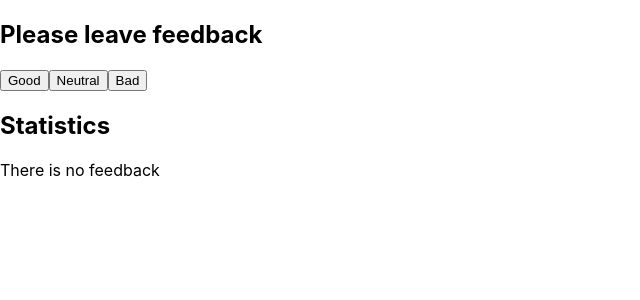
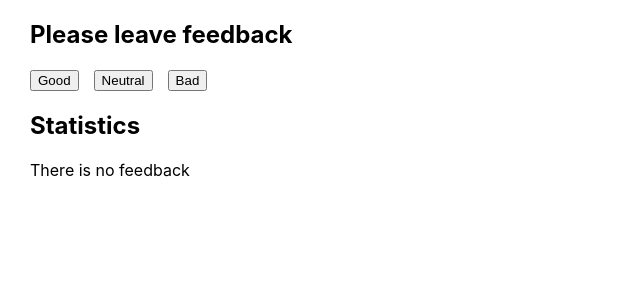
Before and after one commit to fessenko-tr/goit-react-hw-02-feedback, a React (Create React App) app: page / in a window 1280 px wide. Shown: the top 300 px of the page, without its empty margins (0-640 px from the left). Built offline with nearby package versions, Linux system fonts and the light colour scheme.

Commit message:
2 inline стиля

```diff
--- a/src/components/FeedBackOptions/Feedback.js
+++ b/src/components/FeedBackOptions/FeedbackOptions.js
@@ -3,6 +3,7 @@ import PropTypes from "prop-types";
 function FeedbackOptions({ options, onLeaveFeedback }) {
   const buttonsSet = options.map((e) => (
     <button
+      style={{ marginRight: "15px" }}
       onClick={() => {
         onLeaveFeedback(e.toLowerCase());
       }}
--- a/src/components/FeedBackOptions/index.js
+++ b/src/components/FeedBackOptions/index.js
@@ -1 +1 @@
-export { default } from "./Feedback";
+export { default } from "./FeedbackOptions";
--- a/src/components/Section/Section.js
+++ b/src/components/Section/Section.js
@@ -2,7 +2,7 @@ import PropTypes from "prop-types";
 
 function Section({ title, children }) {
   return (
-    <section>
+    <section style={{ marginLeft: "30px" }}>
       <h2>{title}</h2>
       {children}
     </section>
```
Also changed, not shown: src/components/Statistics/Statistics.js (+6 -1 lines).
